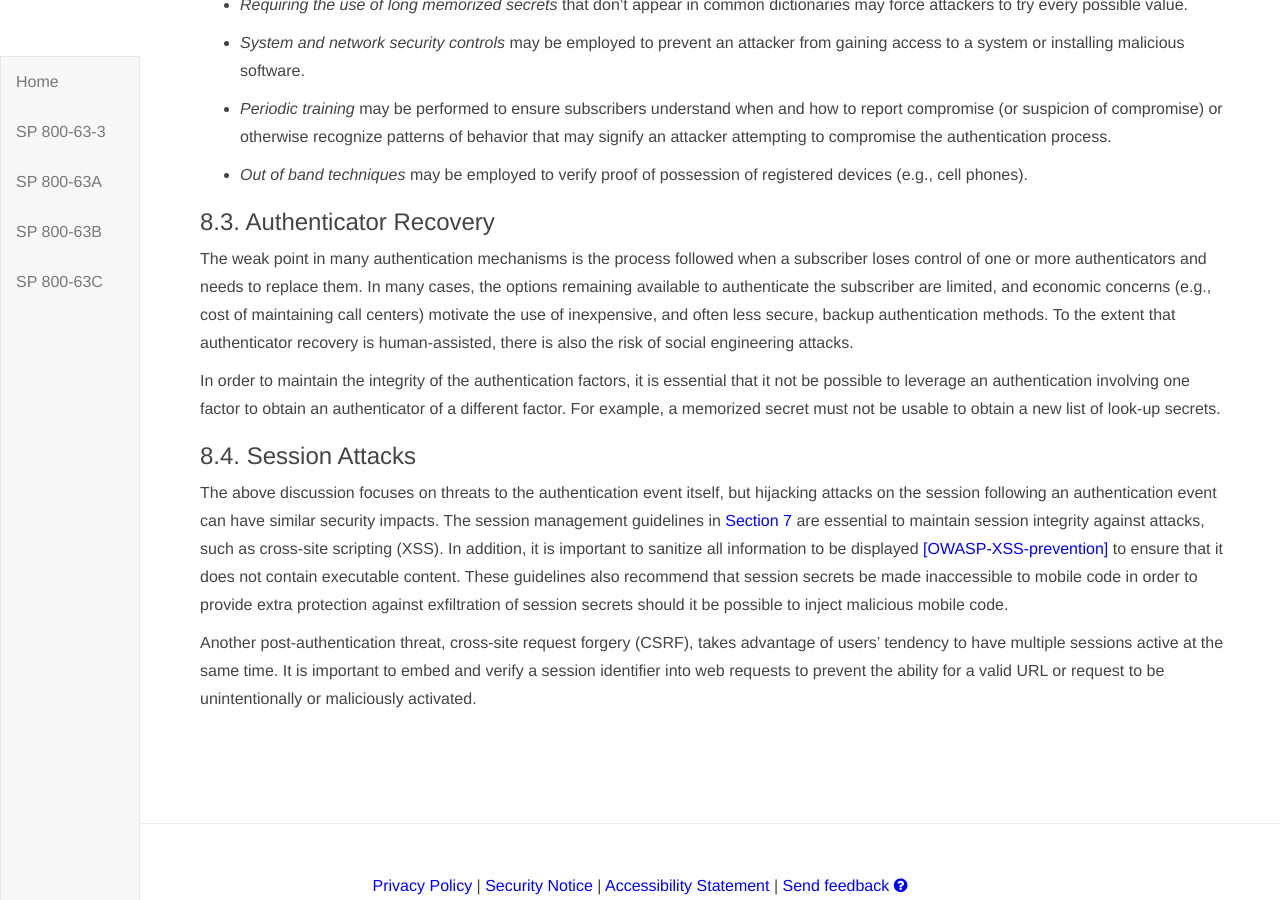
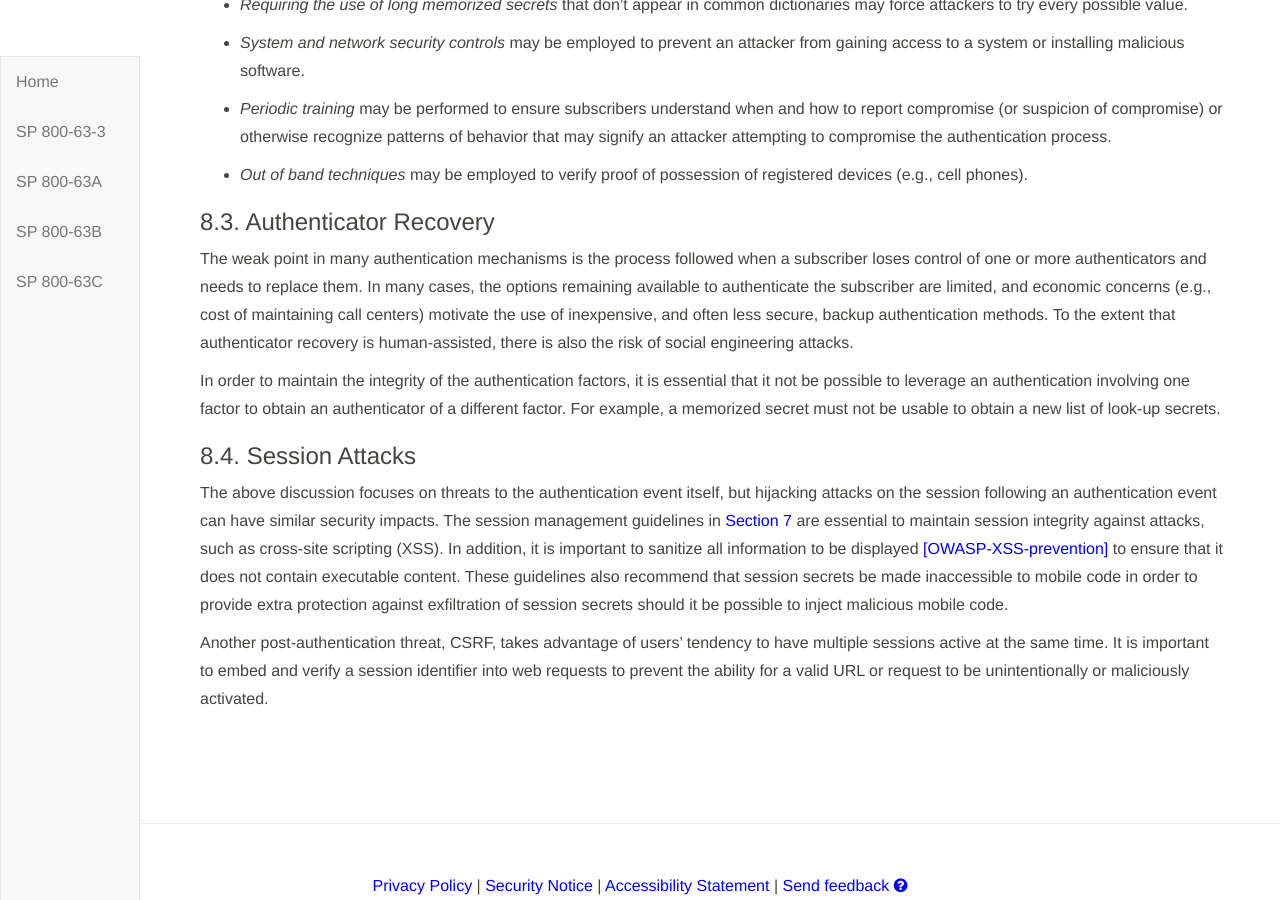
Before and after one commit to usnistgov/800-63-3, a Jekyll site: the page built from sp800-63b/sec8_security.md, in a window 1280 px wide and 900 px high, scrolled down 3804 px. Built offline with Jekyll 4.4.1, drawn with Linux system fonts in a browser that asks for light colours; our own code applies the rules of GitHub Pages for plain Markdown files.

Commit message:
Update sec8_security.md

```diff
--- a/sp800-63b/sec8_security.md
+++ b/sp800-63b/sec8_security.md
@@ -116,4 +116,4 @@
 
 The above discussion focuses on threats to the authentication event itself, but hijacking attacks on the session following an authentication event can have similar security impacts. The session management guidelines in [Section 7](#sec7) are essential to maintain session integrity against attacks, such as cross-site scripting (XSS). In addition, it is important to sanitize all information to be displayed [[OWASP-XSS-prevention]](#OWASP-XSS-prevention) to ensure that it does not contain executable content. These guidelines also recommend that session secrets be made inaccessible to mobile code in order to provide extra protection against exfiltration of session secrets should it be possible to inject malicious mobile code.
 
-Another post-authentication threat, cross-site request forgery (CSRF), takes advantage of users' tendency to have multiple sessions active at the same time. It is important to embed and verify a session identifier into web requests to prevent the ability for a valid URL or request to be unintentionally or maliciously activated.
+Another post-authentication threat, CSRF, takes advantage of users' tendency to have multiple sessions active at the same time. It is important to embed and verify a session identifier into web requests to prevent the ability for a valid URL or request to be unintentionally or maliciously activated.
```
